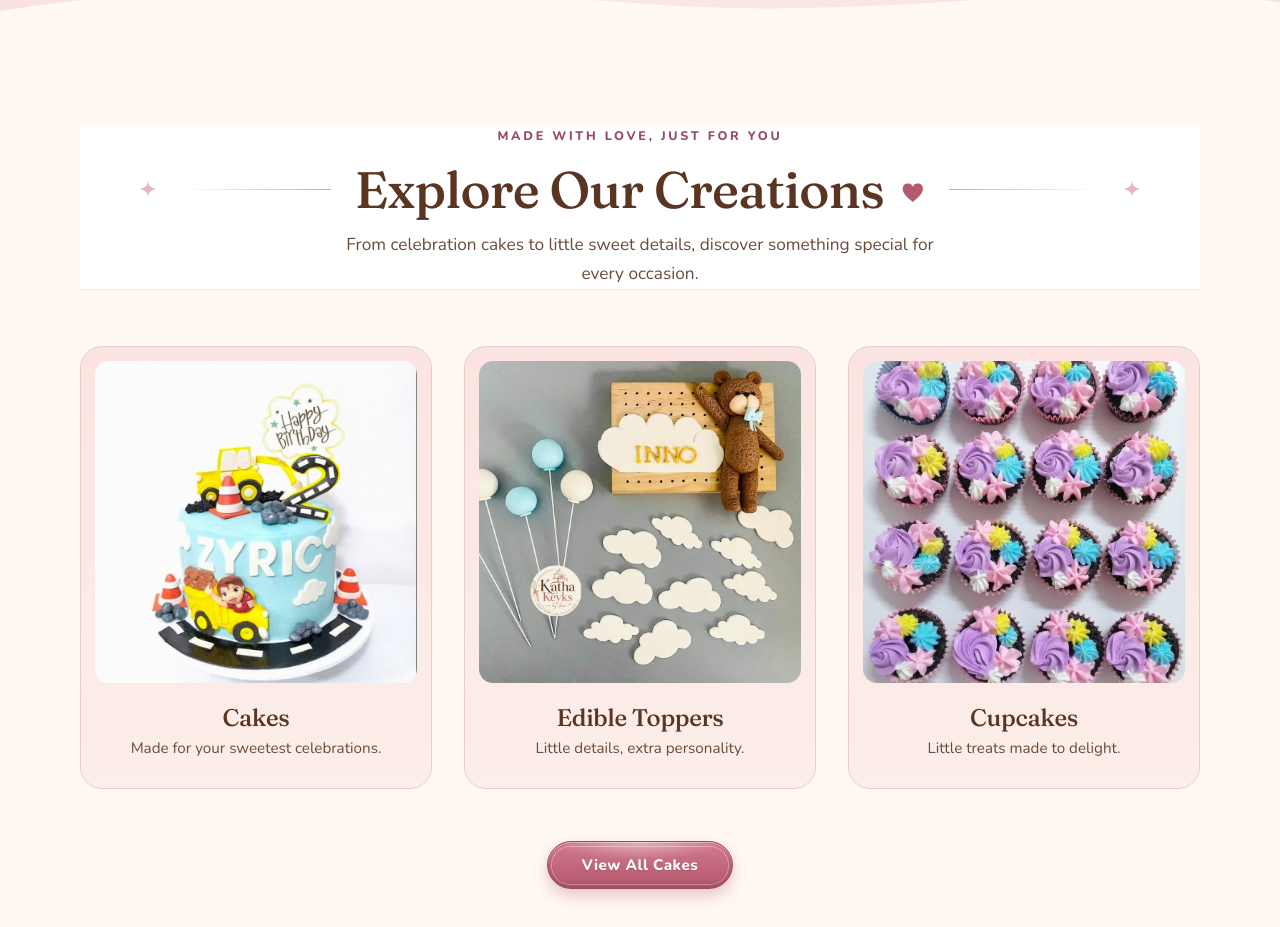
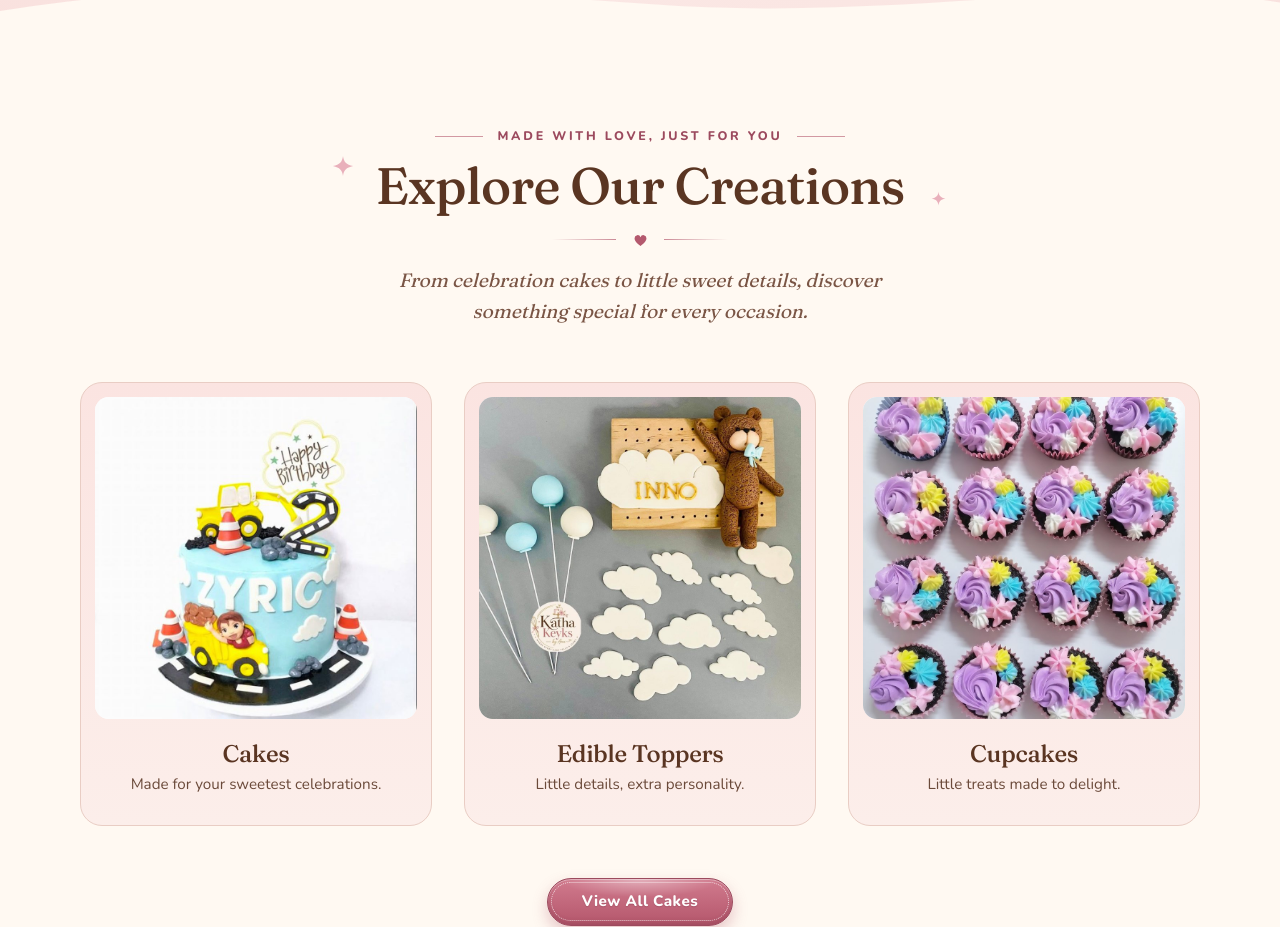
Before and after one commit to sienabayanipup/kathakeyks, a plain HTML site: page index.html in a window 1280 px wide. Shown: the part 1560-2487 px from the top of the page. Drawn offline with nearby package versions, Linux system fonts and the light colour scheme.

Commit message:
Update index.html

```diff
--- a/index.html
+++ b/index.html
@@ -174,11 +174,14 @@ main .btn.btn:focus-visible,.fb .btn.btn:focus-visible{outline:2px solid #B4596E
 .kk-create{background:var(--kk-cream);padding:clamp(64px,8vw,104px) 0 clamp(64px,8vw,96px)}
 .kk-head{text-align:center;margin-bottom:clamp(36px,5vw,56px)}
 .kk-head .kk-sub{margin-top:14px}
-.kk-flank{display:flex;align-items:center;justify-content:center;gap:clamp(12px,2vw,24px)}
-.kk-flank .kk-line{flex:1 1 40px;max-width:150px;height:1px;background:linear-gradient(90deg,transparent,var(--kk-rose));opacity:.55}
-.kk-flank .kk-line:last-of-type{transform:scaleX(-1)}
-.kk-flank>span:not(.kk-line){white-space:nowrap}
-.kk-spark--s{position:static;flex:none;width:18px;height:18px}
+.kk-eyebrow--h{display:flex;align-items:center;justify-content:center;gap:14px;margin-bottom:14px}
+.kk-tick{display:block;width:clamp(24px,5vw,48px);height:1px;background:var(--kk-rose);opacity:.6}
+.kk-title-h{position:relative;display:inline-block;padding:0 clamp(26px,3.4vw,44px)}
+.kk-title-h .kk-spark{position:absolute;fill:#E7A9B6;opacity:.9}
+.kk-spark--a{width:22px;height:22px;left:0;top:-4px}
+.kk-spark--b{width:15px;height:15px;right:2px;bottom:6px}
+.kk-head .kk-divider{margin:20px auto 18px}
+.kk-sub--it{font-family:'Fraunces',Georgia,serif;font-style:italic;font-weight:400;font-size:clamp(1.05rem,1.6vw,1.2rem);line-height:1.6;color:#7A5545;max-width:30em}
 .kk-cards{display:grid;grid-template-columns:repeat(3,1fr);gap:clamp(18px,2.6vw,32px)}
 .kk-card{position:relative;text-align:center;padding:clamp(10px,1.4vw,14px) clamp(10px,1.4vw,14px) clamp(22px,2.4vw,28px);background:linear-gradient(180deg,#FBE4E1,#FCEEEA);border:1px solid var(--kk-line);border-radius:22px;transition:transform .35s cubic-bezier(.22,.8,.3,1),box-shadow .35s}
 .kk-media{aspect-ratio:1/1;overflow:hidden;border-radius:14px;background:#fff}
@@ -204,7 +207,7 @@ main .btn.btn.kk-cta{font-family:'Nunito',system-ui,sans-serif;font-weight:800;f
   .kk-values{grid-template-columns:1fr;gap:28px;max-width:320px}
   .kk-values li+li{border-left:0;border-top:1px solid rgba(180,89,110,.3);padding-top:28px}
   .kk-cards{grid-template-columns:1fr;max-width:420px;margin-inline:auto;gap:24px}
-  .kk-flank .kk-line,.kk-flank .kk-spark--s{display:none}
+  .kk-title-h{padding:0 22px}.kk-spark--a{width:16px;height:16px}.kk-spark--b{display:none}
   .kk-spark--l{left:0;top:10%}
 }
 @media (prefers-reduced-motion:reduce){.kk-media img,.kk-title{transition:none}.kk-card:hover .kk-media img{transform:none}.kk-card{transition:none}}
@@ -251,11 +254,12 @@ main .btn.btn.kk-cta{font-family:'Nunito',system-ui,sans-serif;font-weight:800;f
 </section>
 <section class="kk-create" aria-labelledby="kk-create-h">
   <div class="kk-wrap">
-    <header class="kk-head" data-kk-reveal>
-      <p class="kk-eyebrow">Made with love, just for you</p>
-      <h2 id="kk-create-h" class="kk-display kk-display--md kk-flank"><svg class="kk-spark kk-spark--s" viewBox="0 0 24 24" aria-hidden="true"><path d="M12 1c.8 6.500 3.500 9.200 11 11-7.500 1.800-10.200 4.500-11 11-.8-6.500-3.500-9.200-11-11 7.500-1.800 10.200-4.500 11-11Z"/></svg><span class="kk-line" aria-hidden="true"></span><span>Explore Our Creations <svg class="kk-h" viewBox="0 0 24 22" aria-hidden="true"><path d="M12 20.5C5 15.2 2.5 11.6 2.5 8a4.9 4.9 0 0 1 9.5-1.6A4.9 4.9 0 0 1 21.5 8c0 3.6-2.5 7.2-9.5 12.5Z"/></svg></span><span class="kk-line" aria-hidden="true"></span><svg class="kk-spark kk-spark--s" viewBox="0 0 24 24" aria-hidden="true"><path d="M12 1c.8 6.500 3.500 9.200 11 11-7.500 1.800-10.200 4.500-11 11-.8-6.500-3.500-9.200-11-11 7.500-1.800 10.200-4.500 11-11Z"/></svg></h2>
-      <p class="kk-sub">From celebration cakes to little sweet details, discover something special for every occasion.</p>
-    </header>
+    <div class="kk-head" data-kk-reveal>
+      <p class="kk-eyebrow kk-eyebrow--h"><span class="kk-tick" aria-hidden="true"></span>Made with love, just for you<span class="kk-tick" aria-hidden="true"></span></p>
+      <h2 id="kk-create-h" class="kk-display kk-display--md kk-title-h"><svg class="kk-spark kk-spark--a" viewBox="0 0 24 24" aria-hidden="true"><path d="M12 1c.8 6.500 3.500 9.200 11 11-7.500 1.800-10.200 4.500-11 11-.8-6.500-3.500-9.200-11-11 7.500-1.800 10.200-4.500 11-11Z"/></svg>Explore Our Creations<svg class="kk-spark kk-spark--b" viewBox="0 0 24 24" aria-hidden="true"><path d="M12 1c.8 6.500 3.500 9.200 11 11-7.500 1.800-10.200 4.500-11 11-.8-6.500-3.500-9.200-11-11 7.500-1.800 10.200-4.500 11-11Z"/></svg></h2>
+      <div class="kk-divider" aria-hidden="true"><span></span><svg class="kk-h" viewBox="0 0 24 22" aria-hidden="true"><path d="M12 20.5C5 15.2 2.5 11.6 2.5 8a4.9 4.9 0 0 1 9.5-1.6A4.9 4.9 0 0 1 21.5 8c0 3.6-2.5 7.2-9.5 12.5Z"/></svg><span></span></div>
+      <p class="kk-sub kk-sub--it">From celebration cakes to little sweet details, discover something special for every occasion.</p>
+    </div>
     <div class="kk-cards">
       <article class="kk-card" data-kk-reveal>
         <div class="kk-media"><img src="images/cat-cakes.jpg" alt="Light blue construction-themed birthday cake with fondant digger, road and name lettering" width="800" height="800" loading="lazy" decoding="async"></div>
```
